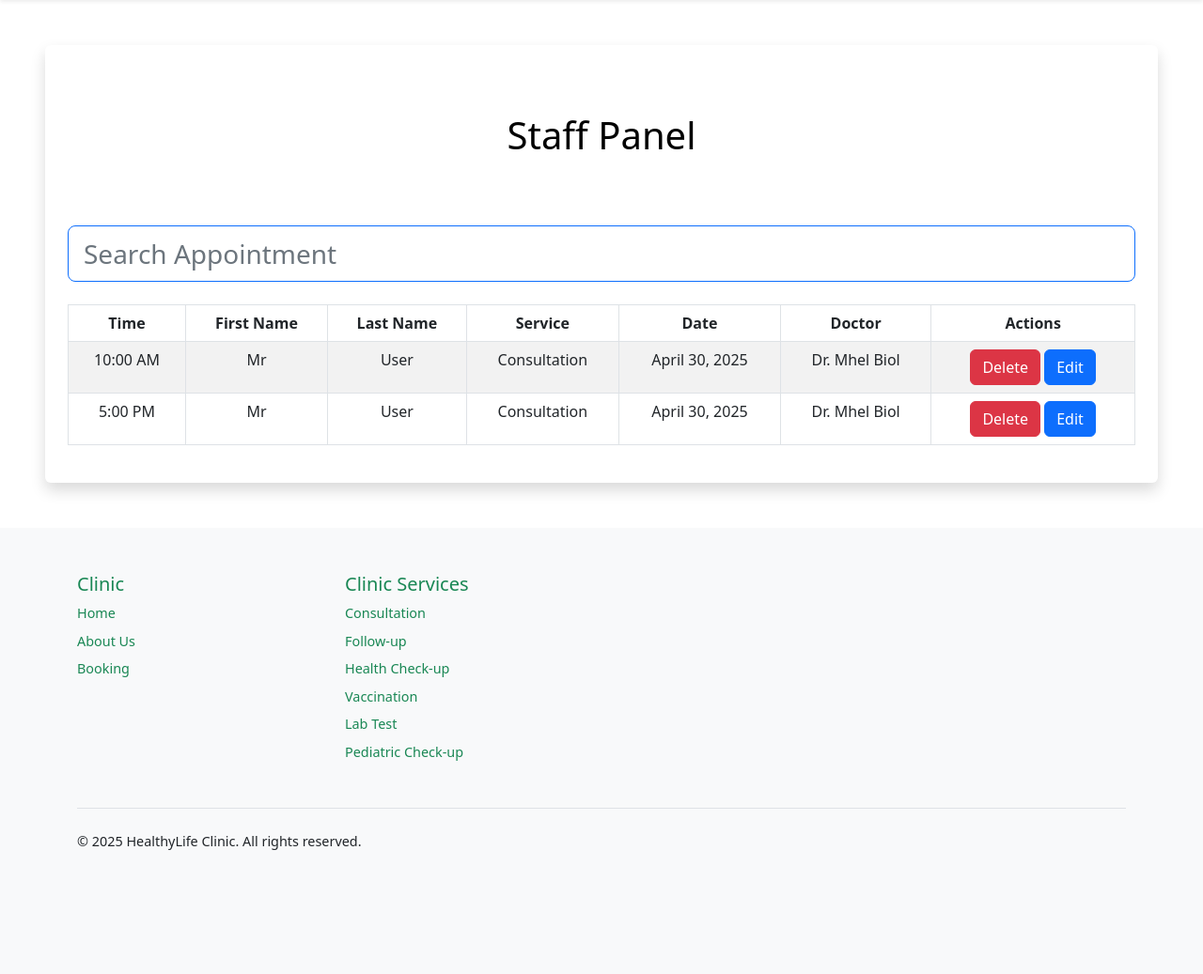
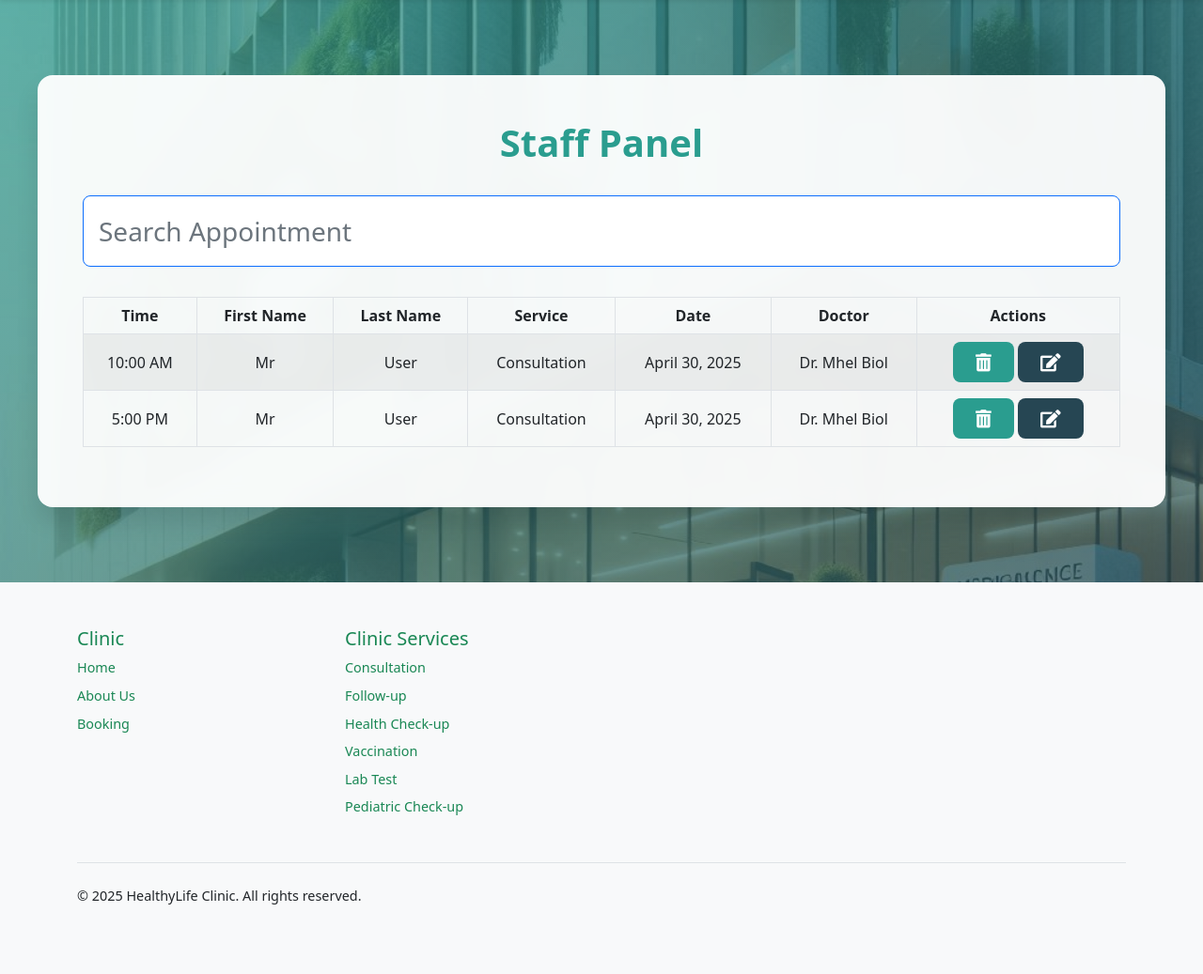
Before and after one commit to Deek2G/Healthy-Life-Clinic-Booking-System, a Django app: page /staff-panel in a window 1280 px wide. Shown: the part 62-1099 px from the top of the page at 94% size. Before the commit the page ends 967 px from the top, so only its background shows below. Run offline with Django 4.2, Linux system fonts and the light colour scheme; a user stored in the database is signed in; data comes from the database, SQL or seed files in the repository; both versions use the stored data as it was after the commit; parts of the project's set-up code (start-up, migrations or seed data) failed here and were passed over; some libraries are stand-ins or nearby versions.

Commit message:
staff panel ui

```diff
--- a/Clinic-Booking-System-main/booking/clinic/booking/templates/staffPanel.html
+++ b/Clinic-Booking-System-main/booking/clinic/booking/templates/staffPanel.html
@@ -1,16 +1,141 @@
 <title>Staff Panel</title>
 {% extends 'layout.html' %}
 {% load static %}
+
+{% block head %}
+  <!-- Include Font Awesome CDN for icons -->
+  <link href="https://cdnjs.cloudflare.com/ajax/libs/font-awesome/5.15.3/css/all.min.css" rel="stylesheet">
+
+  <style>
+    :root {
+        --primary-color: #2A9D8F;
+        --secondary-color: #264653;
+        --accent-color: #E9C46A;
+        --text-dark: #2B2D42;
+        --text-light: #EDF2F4;
+    }
+
+    body {
+        background: linear-gradient(
+            to bottom right,
+            rgba(42, 157, 143, 0.7),
+            rgba(38, 70, 83, 0.7)
+        ), url('{% static "images/medical-bg.jpg" %}');
+        background-size: cover;
+        background-position: center;
+        background-attachment: fixed;
+    }
+
+    .staff-panel {
+        background: rgba(255, 255, 255, 0.95);
+        padding: 3rem;
+        border-radius: 1rem;
+        box-shadow: 0 15px 25px rgba(0, 0, 0, 0.1);
+        backdrop-filter: blur(10px);
+        animation: fadeInUp 0.8s ease forwards;
+        margin: 5rem auto;
+        max-width: 1200px;
+    }
+
+    .staff-panel h1 {
+        text-align: center;
+        color: var(--primary-color);
+        font-weight: 700;
+        margin-bottom: 2rem;
+    }
+
+    .staff-panel h3 {
+        color: var(--secondary-color);
+        font-weight: 600;
+        margin-top: 1.5rem;
+    }
+
+    .form-control-lg {
+        font-size: 1.2rem;
+        padding: 1rem;
+        margin-bottom: 2rem;
+    }
+
+    .btn {
+        font-size: 1.2rem;
+        padding: 0.75rem 1.5rem;
+        border-radius: 0.5rem;
+        transition: all 0.3s ease;
+    }
+
+    .btn-danger {
+        background-color: var(--primary-color) !important;
+        border: none;
+        color: white !important;
+    }
+
+    .btn-danger:hover {
+        background-color: #238b7e !important;
+        transform: translateY(-2px);
+        box-shadow: 0 8px 16px rgba(42, 157, 143, 0.3);
+    }
+
+    .btn-primary {
+        background-color: var(--secondary-color);
+        border: none;
+        color: white;
+    }
+
+    .btn-primary:hover {
+        background-color: #2a6f59;
+        color: white;
+        transform: translateY(-2px);
+        box-shadow: 0 8px 16px rgba(38, 70, 83, 0.3);
+    }
+
+    .table th, .table td {
+        text-align: center;
+        vertical-align: middle;
+    }
+
+    .table-responsive {
+        max-height: 400px;
+        overflow-y: auto;
+    }
+
+    @keyframes fadeInUp {
+        0% {
+            transform: translateY(40px);
+            opacity: 0;
+        }
+        100% {
+            transform: translateY(0);
+            opacity: 1;
+        }
+    }
+
+    /* Responsive Design */
+    @media (max-width: 768px) {
+        .staff-panel {
+            padding: 2rem;
+        }
+
+        .btn {
+            font-size: 1rem;
+        }
+
+        .form-control-lg {
+            font-size: 1rem;
+        }
+    }
+  </style>
+{% endblock %}
+
 {% block body %}
-
 {% if user.is_authenticated and user.is_staff %}
 
-<div class="shadow p-4 mb-5 bg-body bg-body rounded text-black  m-5 ">
-    <h1 class="text-center mt-5 mb-5">Staff Panel</h1>
-    <br>
+<div class="staff-panel">
+    <h1>Staff Panel</h1>
+
+    <!-- Search Input -->
     <input class="form-control form-control-lg fs-3 border border-primary" id="myInput" type="text" placeholder="Search Appointment">
-    <br>
 
+    <!-- Table -->
     <div class="table-responsive">
         <table class="table table-bordered table-striped table-hover mx-auto">
             <thead>
@@ -36,28 +161,33 @@
                         <td class="text-center">
                             <form action="{% url 'delete_appointment' item.id %}" method="POST" style="display:inline;">
                                 {% csrf_token %}
-                  <button type="submit" class="btn btn-danger">Delete</button>
+                                <!-- Replace text with Trash Icon for Delete -->
+                                <button type="submit" class="btn btn-danger">
+                                    <i class="fas fa-trash-alt"></i> <!-- Trash icon -->
+                                </button>
                             </form>
-                <a href="{% url 'edit_appointment' item.id %}" class="btn btn-primary">Edit</a>
+                            <!-- Replace text with Pencil Icon for Edit -->
+                            <a href="{% url 'edit_appointment' item.id %}" class="btn btn-primary">
+                                <i class="fas fa-edit"></i> <!-- Edit icon -->
+                            </a>
                         </td>
                     </tr>
                 {% endfor %}
             </tbody>
         </table>
     </div>
-
 </div>
 
 {% else %}
 
-<div class="shadow p-4 mb-5 bg-body bg-body rounded text-black  m-5">
-  <h1 class="p-2  me-3">You are not admin</h1>
-  <a href="{% url 'login' %}" class="btn btn-primary text-white">Sign in</a>
+<div class="staff-panel">
+    <h1 class="text-danger">You are not an admin!</h1>
+    <a href="{% url 'login' %}" class="btn btn-primary mt-5">Sign in</a>
 </div>
 
 {% endif %}
 
-<!--Staff Panel Search-->
+<!-- Staff Panel Search Script -->
 <script src="https://ajax.googleapis.com/ajax/libs/jquery/3.6.0/jquery.min.js"></script>
 
 <script>
```
Also changed, not shown: Clinic-Booking-System-main/booking/clinic/db.sqlite3. Lines whose indentation alone changed are shown as unchanged.
